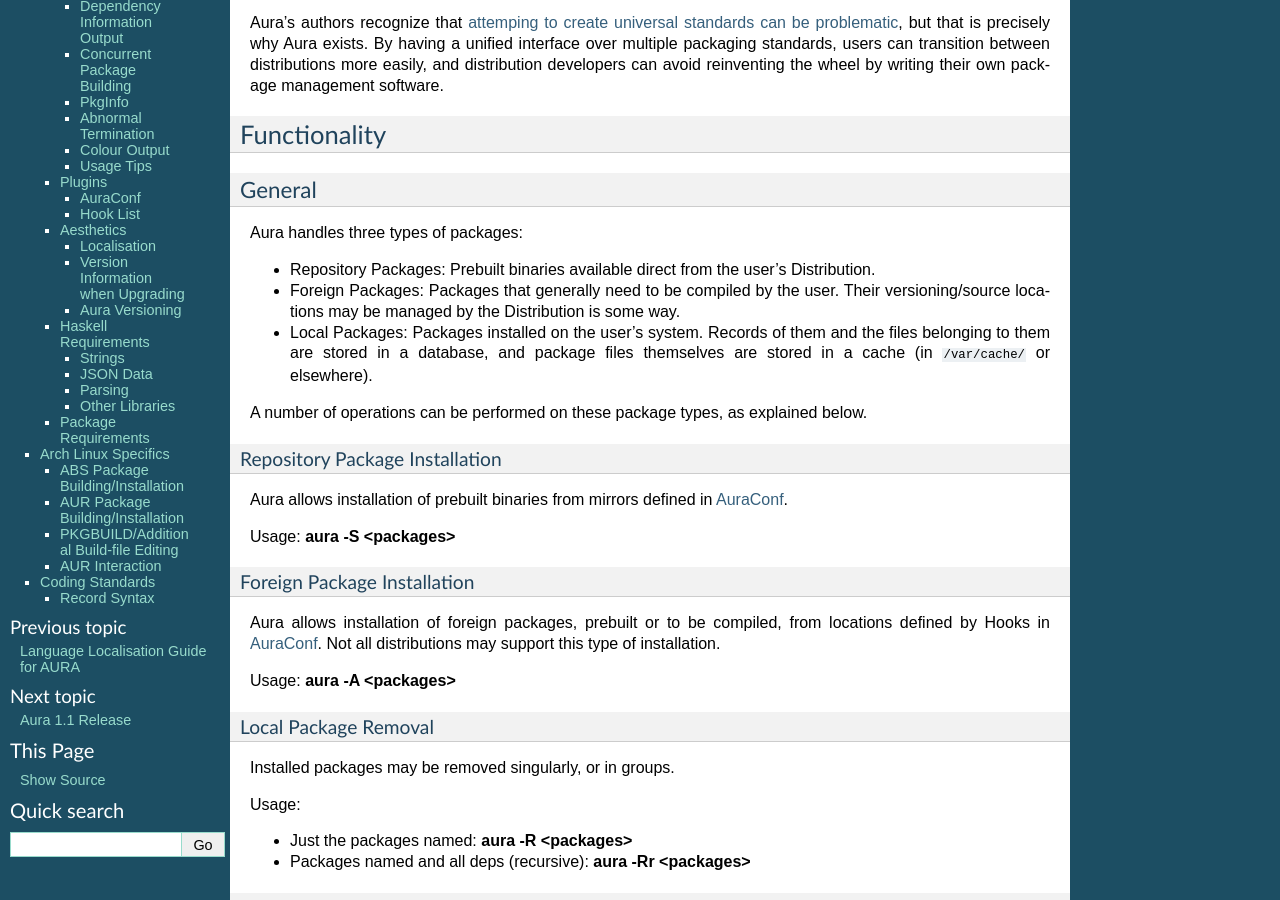
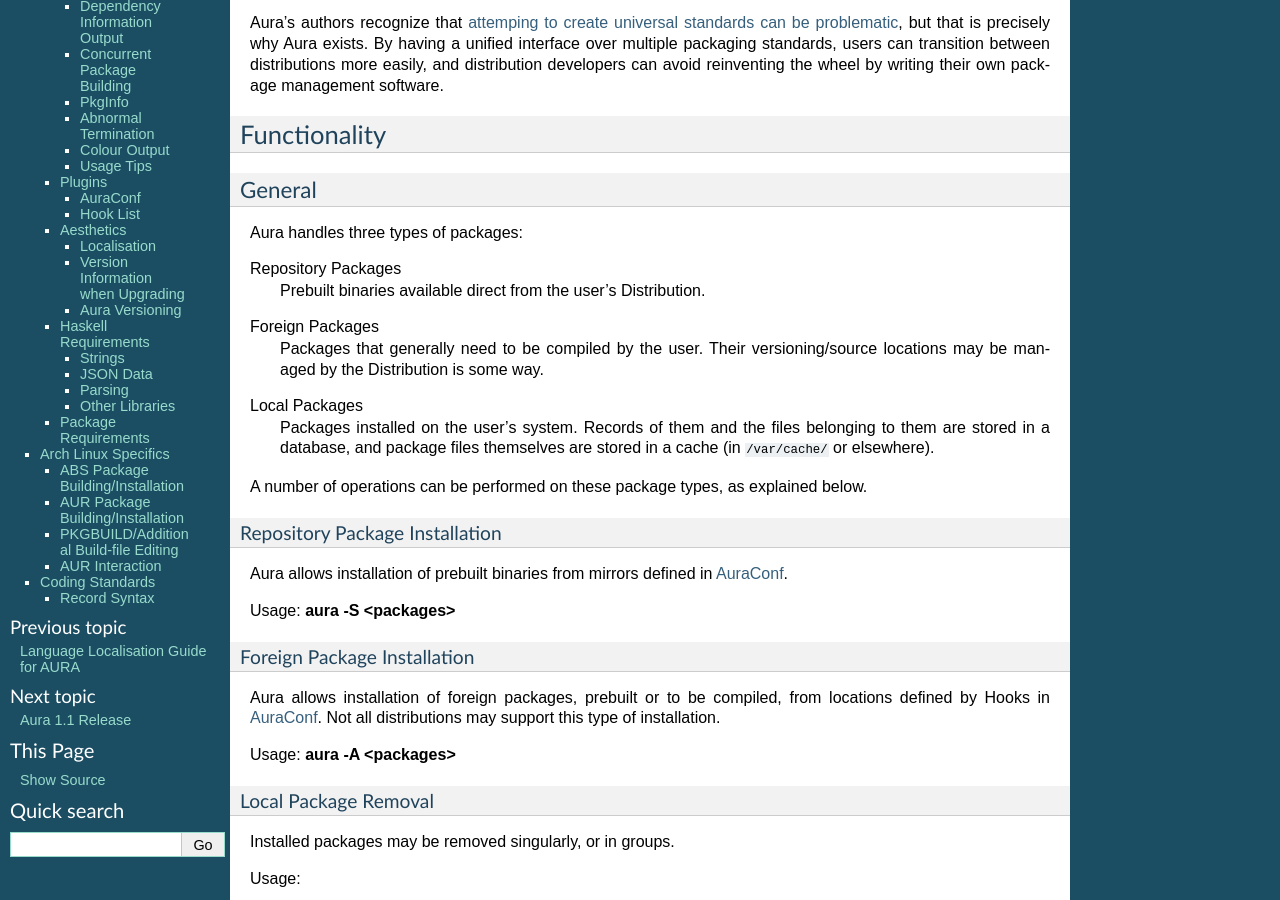
Before and after one commit to fosskers/aura, a Sphinx documentation site: the page built from doc/source/design.rst, in a window 1280 px wide and 900 px high, scrolled down 428 px. Built offline with Sphinx 7.4.7, drawn with Linux system fonts in a browser that asks for light colours.

Commit message:
Fourth Pass: Made a couple of nestd/literal lists definition lists

```diff
--- a/doc/source/design.rst
+++ b/doc/source/design.rst
@@ -40,19 +40,20 @@
 
 Aura handles three types of packages:
 
--  Repository Packages: Prebuilt binaries available direct from the
-   user’s Distribution.
+Repository Packages
+   Prebuilt binaries available direct from the user’s Distribution.
 
--  Foreign Packages: Packages that generally need to be compiled by the
-   user. Their versioning/source locations may be managed by the
-   Distribution is some way.
+Foreign Packages
+   Packages that generally need to be compiled by the user. Their
+   versioning/source locations may be managed by the Distribution is some way.
 
--  Local Packages: Packages installed on the user’s system. Records of them and
-   the files belonging to them are stored in a database, and package files
-   themselves are stored in a cache (in :file:`/var/cache/` or elsewhere).
+Local Packages
+   Packages installed on the user’s system. Records of them and the files
+   belonging to them are stored in a database, and package files themselves are
+   stored in a cache (in :file:`/var/cache/` or elsewhere).
 
-A number of operations can be performed on these package types, as
-explained below.
+A number of operations can be performed on these package types, as explained
+below.
 
 Repository Package Installation
 ~~~~~~~~~~~~~~~~~~~~~~~~~~~~~~~
@@ -496,20 +497,20 @@
 
 Aura must be available in the following forms:
 
--  | ``haskell-aura``
-   | An AUR package pulled from Hackage, contains only the Aura “shell”
-     layer. The user must install another package to get the Arch Linux
-     Hooks, and then build the executable themselves.
+``haskell-aura``
+   An AUR package pulled from Hackage, contains only the Aura “shell” layer.
+   The user must install another package to get the Arch Linux Hooks, and then
+   build the executable themselves.
 
--  | ``aura``
-   | Official Arch-flavoured Aura, built and configured in a cabal
-     sandbox. *cabal-install* is the only Haskell related dependency.
+``aura``
+   Official Arch-flavoured Aura, built and configured in a cabal sandbox.
+   ``cabal-install`` is the only Haskell related dependency.
 
--  | ``haskell-aura-git``
-   | Most recent version of Aura, as found on its source repository.
+``haskell-aura-git``
+   Most recent version of Aura, as found on its source repository.
 
--  | ``aura-legacy``
-   | A static copy of Aura 1. Has Haskell dependencies.
+``aura-legacy``
+   A static copy of Aura 1. Has Haskell dependencies.
 
 Arch Linux Specifics
 ====================
```
